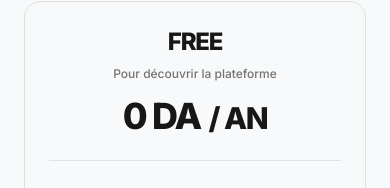
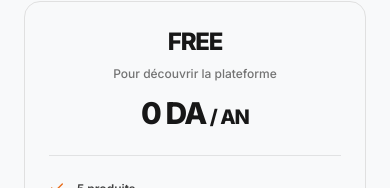
Before and after one commit to A1bd0u/Algeria-Industry-V2, a React (Vite) app: page /tarifs in a window 390 px wide. Shown: the part 454-642 px from the top of the page. Built offline with nearby package versions, Linux system fonts and the light colour scheme; no server answers.

Commit message:
style(tarifs): improve pricing display responsiveness
Adjust font sizes and prevent text wrapping on smaller screens to ensure the pricing component renders correctly across all viewports.

```diff
--- a/src/pages/Tarifs.tsx
+++ b/src/pages/Tarifs.tsx
@@ -129,13 +129,13 @@ const Tarifs = () => {
                     </p>
 
                     <div className="mb-4 flex flex-col items-center justify-center">
-                      <div className="flex items-baseline justify-center">
+                      <div className="flex items-baseline justify-center whitespace-nowrap">
                         <span className={cn(
-                          "text-4xl md:text-5xl font-black tracking-tighter leading-none",
+                          "text-3xl sm:text-4xl md:text-5xl font-black tracking-tighter leading-none",
                           plan.id === 'pro' ? "text-white" : "text-neutral-900"
                         )}>{plan.price}</span>
                         <span className={cn(
-                          "text-3xl md:text-4xl font-black ms-2 uppercase tracking-tighter",
+                          "text-xl sm:text-2xl md:text-3xl font-black ms-1 uppercase tracking-tighter",
                           plan.id === 'pro' ? "text-white" : "text-neutral-900"
                         )}>{plan.period}</span>
                       </div>
```
